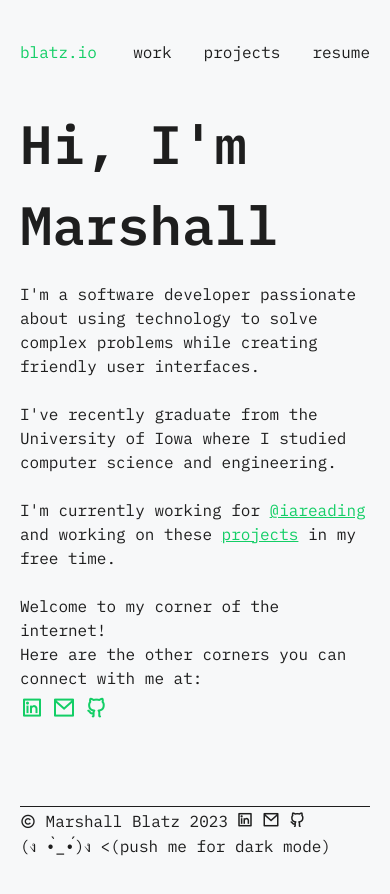
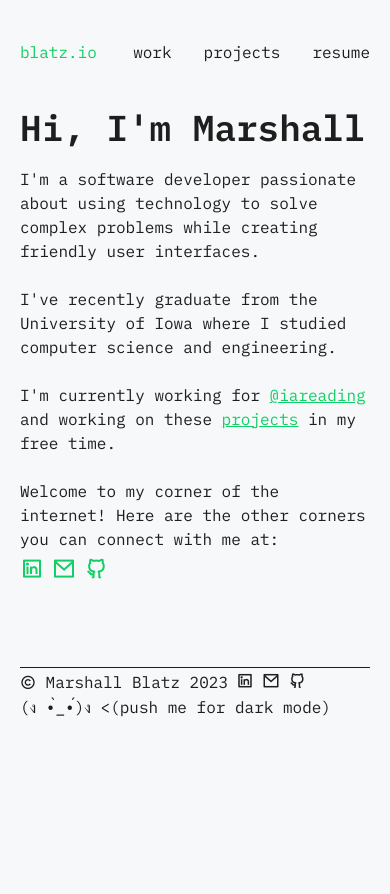
Before and after one commit to marshall-blatz/blatz.io, a React (Vite) app in the folder client/: page / in a window 390 px wide. Shown: the top 894 px of the page. After the commit the page ends 844 px from the top, so only its background shows below. Built offline with nearby package versions, Linux system fonts and the light colour scheme.

Commit message:
added mobile styling

```diff
--- a/client/src/pages/Home.tsx
+++ b/client/src/pages/Home.tsx
@@ -10,7 +10,10 @@ export default function Home({}: Props) {
     <Layout>
       <div>
         <div className="max-w-[550px]">
-          <h1 className="mb-4">Hi, I'm Marshall</h1>
+          {/* title for desktop */}
+          <h1 className="mb-4 hidden md:block">Hi, I'm Marshall</h1>
+          {/* title for mobile */}
+          <h2 className="mb-4 block md:hidden">Hi, I'm Marshall</h2>
           <p>
               I'm a software developer passionate about using technology to solve complex problems while creating friendly user interfaces.
               <br/><br/>
@@ -19,8 +22,7 @@ export default function Home({}: Props) {
               I'm currently working for <a target="blank_" className="text-green underline" href="https://www.x.com/iareading">@iareading</a> and
               working on these <Link to="/projects" className="text-green underline">projects</Link> in my free time.
               <br/><br/>
-              Welcome to my corner of the internet!<br/>
-              Here are the other corners you can connect with me at:<br/>
+              Welcome to my corner of the internet! Here are the other corners you can connect with me at:
           </p>
           <SocialLinks size={'24px'} color={'text-green'}/>
         </div>
```
